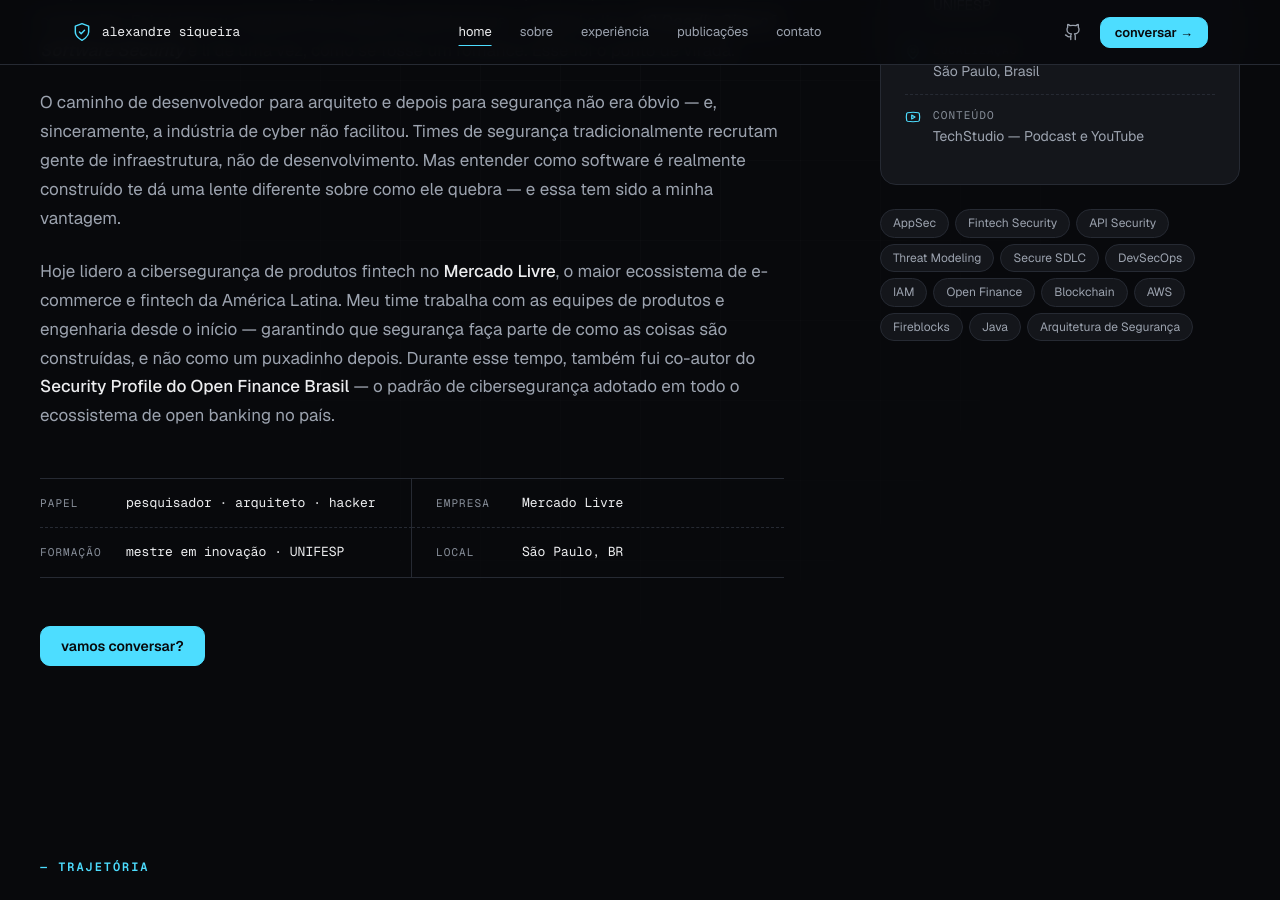
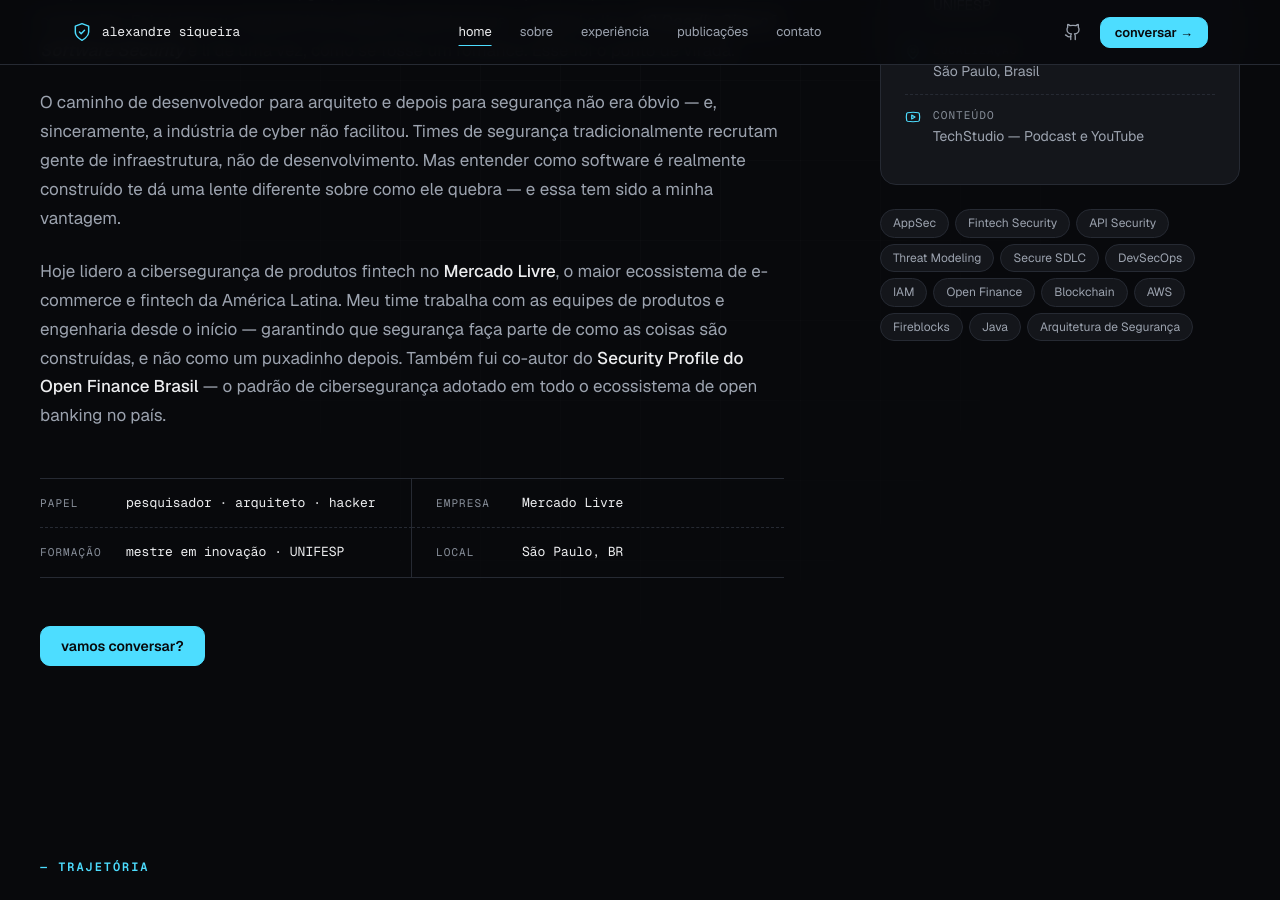
Before and after one commit to alex-siqueira/portfolio, a Jekyll site: the page built from index.html, in a window 1280 px wide and 900 px high, scrolled down 1426 px. Built offline with Jekyll 4.4.1, drawn with Linux system fonts in a browser that asks for light colours.

Commit message:
prosa: corta muleta 'Durante esse tempo' no paragrafo do Mercado Livre
Item 4 da varredura de voz da homepage (2026-09-26). Os itens 2, 3 e 5
ficaram de fora por escolha do autor; o item 1 (contagem do stat '4
artigos') segue em aberto.

```diff
--- a/index.html
+++ b/index.html
@@ -48,7 +48,7 @@ schema_type: Person
                     <div class="sobre__body">
                         <p>Comecei escrevendo código para telecom e mercado financeiro há mais de 20 anos. Enquanto trabalhava com prevenção a fraudes e detecção de perda de receita na <strong>Claro</strong>, fui percebendo um padrão: a maioria das fraudes, golpes e perdas de receita apontava para software mal construído. Foi aí que eu mergulhei de cabeça nessa loucura — peguei o livro <strong><em>19 Deadly Sins of Software Security</em></strong> e li de uma vez, como se fosse um romance. Esse foi o ponto de virada.</p>
                         <p>O caminho de desenvolvedor para arquiteto e depois para segurança não era óbvio — e, sinceramente, a indústria de cyber não facilitou. Times de segurança tradicionalmente recrutam gente de infraestrutura, não de desenvolvimento. Mas entender como software é realmente construído te dá uma lente diferente sobre como ele quebra — e essa tem sido a minha vantagem.</p>
-                        <p>Hoje lidero a cibersegurança de produtos fintech no <strong>Mercado Livre</strong>, o maior ecossistema de e-commerce e fintech da América Latina. Meu time trabalha com as equipes de produtos e engenharia desde o início — garantindo que segurança faça parte de como as coisas são construídas, e não como um puxadinho depois. Durante esse tempo, também fui co-autor do <strong>Security Profile do Open Finance Brasil</strong> — o padrão de cibersegurança adotado em todo o ecossistema de open banking no país.</p>
+                        <p>Hoje lidero a cibersegurança de produtos fintech no <strong>Mercado Livre</strong>, o maior ecossistema de e-commerce e fintech da América Latina. Meu time trabalha com as equipes de produtos e engenharia desde o início — garantindo que segurança faça parte de como as coisas são construídas, e não como um puxadinho depois. Também fui co-autor do <strong>Security Profile do Open Finance Brasil</strong> — o padrão de cibersegurança adotado em todo o ecossistema de open banking no país.</p>
                     </div>
                     <div class="hero__meta">
                         <div class="hero__meta-item"><span class="hero__meta-key">papel</span><span class="hero__meta-val">pesquisador · arquiteto · hacker</span></div>
```
